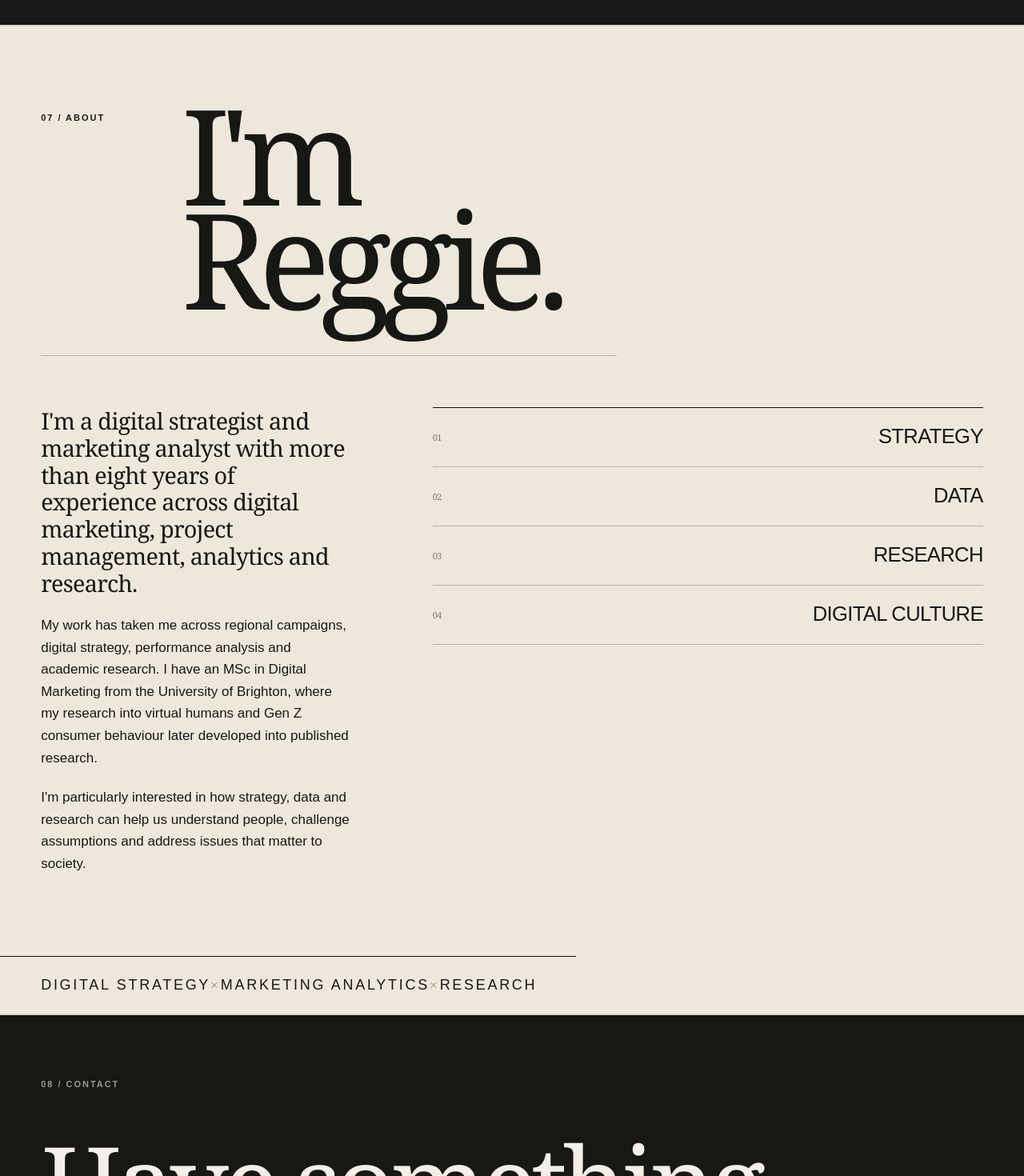
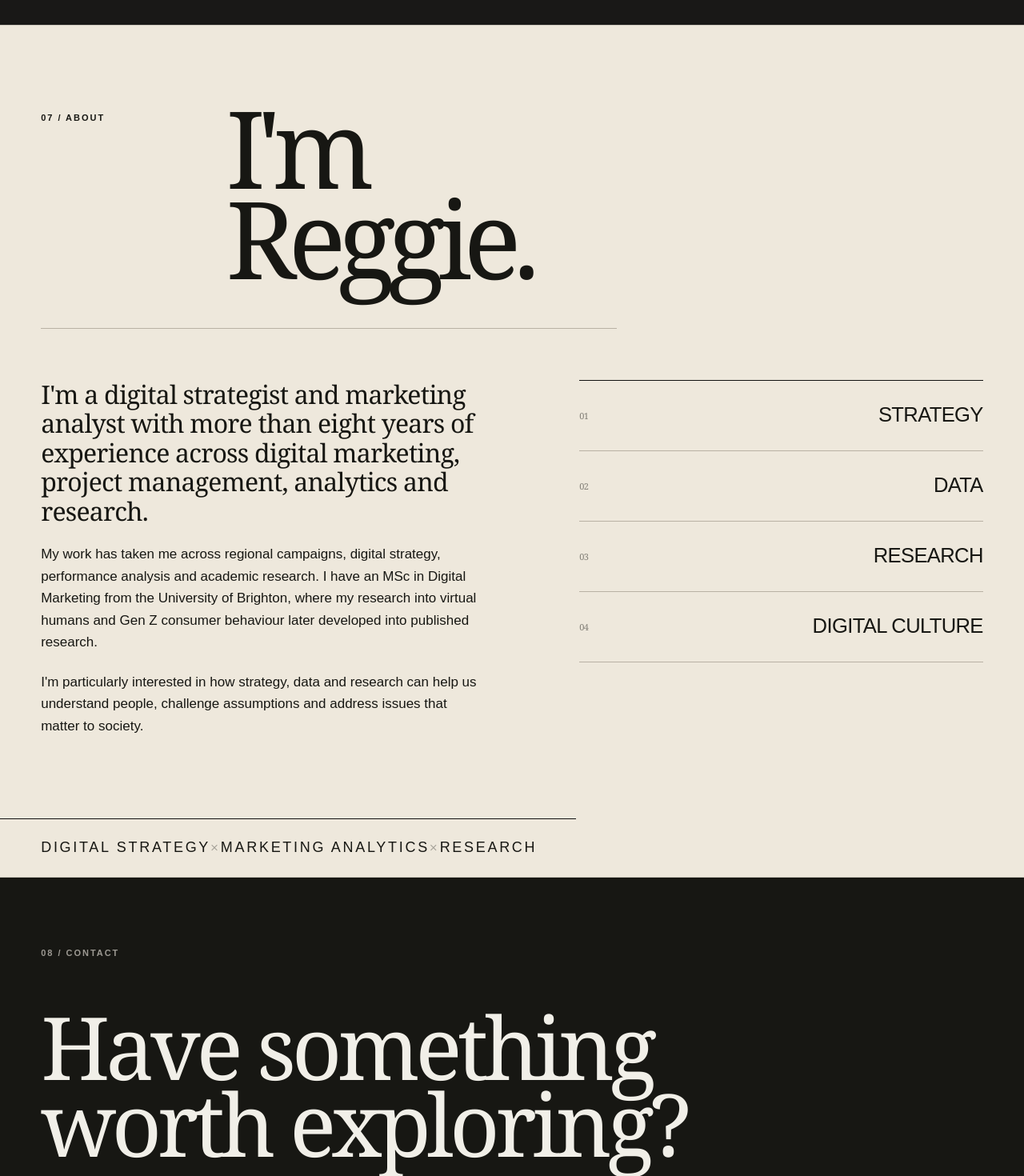
Before and after one commit to reggiemagtibay/reginald-magtibay-portfolio, a Next.js app: page / in a window 1280 px wide. Shown: the part 5900-7370 px from the top of the page at 80% size. Built offline with nearby package versions, Linux system fonts and the light colour scheme.

Commit message:
Rebalance about and contact editorial layout

```diff
--- a/app/globals.css
+++ b/app/globals.css
@@ -497,21 +497,21 @@ bottom:24px!important;
 
 /* About + contact — typographic editorial close */
 .about-editorial{padding:12vh 4vw 0!important;display:block!important;background:#eee8dc;overflow:hidden}
-.about-heading{display:grid;grid-template-columns:.34fr 1.66fr;gap:5vw;align-items:start;border-bottom:1px solid #b9b1a4;padding-bottom:7vh}
-.about-editorial .about-heading h2{grid-column:2!important;font-family:Georgia,serif;font-size:clamp(92px,13vw,205px);font-weight:400;line-height:.78;letter-spacing:-.075em;margin:0}
-.about-body{display:grid!important;grid-template-columns:.72fr 1.28fr!important;gap:8vw;max-width:none!important;padding:8vh 0 10vh}
-.about-copy{max-width:680px;margin-left:auto}
+.about-heading{display:grid;grid-template-columns:180px minmax(0,1fr);gap:4vw;align-items:start;border-bottom:1px solid #b9b1a4;padding-bottom:7vh}
+.about-editorial .about-heading h2{grid-column:2!important;font-family:Georgia,serif;font-size:clamp(88px,10.5vw,170px);font-weight:400;line-height:.84;letter-spacing:-.075em;margin:0}
+.about-body{display:grid!important;grid-template-columns:minmax(0,1.05fr) minmax(420px,.95fr)!important;gap:9vw;max-width:none!important;padding:8vh 0 10vh}
+.about-copy{max-width:720px;margin-left:0}
 .about-copy p{font-size:17px;line-height:1.62;margin:0 0 22px}
-.about-copy p:first-child{font-family:Georgia,serif;font-size:clamp(25px,2.25vw,36px);line-height:1.18;letter-spacing:-.025em}
+.about-copy p:first-child{font-family:Georgia,serif;font-size:clamp(28px,2.5vw,42px);line-height:1.14;letter-spacing:-.025em}
 .about-disciplines{border-top:1px solid #111}
-.about-disciplines span{display:flex;align-items:center;min-height:74px;border-bottom:1px solid #b9b1a4;font-size:clamp(18px,2vw,30px);letter-spacing:-.025em}
+.about-disciplines span{display:flex;align-items:center;min-height:88px;border-bottom:1px solid #b9b1a4;font-size:clamp(18px,2vw,30px);letter-spacing:-.025em}
 .about-disciplines span:before{content:"0" counter(item);counter-increment:item;font-family:Georgia,serif;font-size:11px;margin-right:auto;opacity:.5}
 .about-disciplines{counter-reset:item}
 .about-line{margin:0 -4vw;padding:22px 4vw;border-top:1px solid #111;display:flex;justify-content:space-between;align-items:center;font-size:9px;letter-spacing:.15em;white-space:nowrap}
 .about-line i{font-family:Georgia,serif;font-size:18px;font-style:normal;opacity:.35}
-.editorial-footer{min-height:78vh;padding:10vh 4vw 5vh;display:flex;flex-direction:column;justify-content:flex-start}
+.editorial-footer{min-height:88vh;padding:11vh 4vw 5vh;display:flex;flex-direction:column;justify-content:flex-start}
 .editorial-footer .section-label{margin:0 0 8vh;color:#f5f0e7;opacity:.6}
-.editorial-footer h2{font-size:clamp(68px,10vw,155px);line-height:.82;max-width:1300px;margin:0 0 7vh}
+.editorial-footer h2{font-size:clamp(72px,8.5vw,138px);line-height:.88;max-width:1150px;margin:0 0 7vh}
 .editorial-footer .talk{color:inherit;text-decoration:none;margin-bottom:auto}
 .footer-links{border-top:1px solid #595752;padding-top:20px;margin-top:10vh;display:grid;grid-template-columns:auto auto auto 1fr;gap:36px;align-items:center}
 .footer-links a{color:inherit;text-decoration:none;font-size:9px;letter-spacing:.16em}
```
